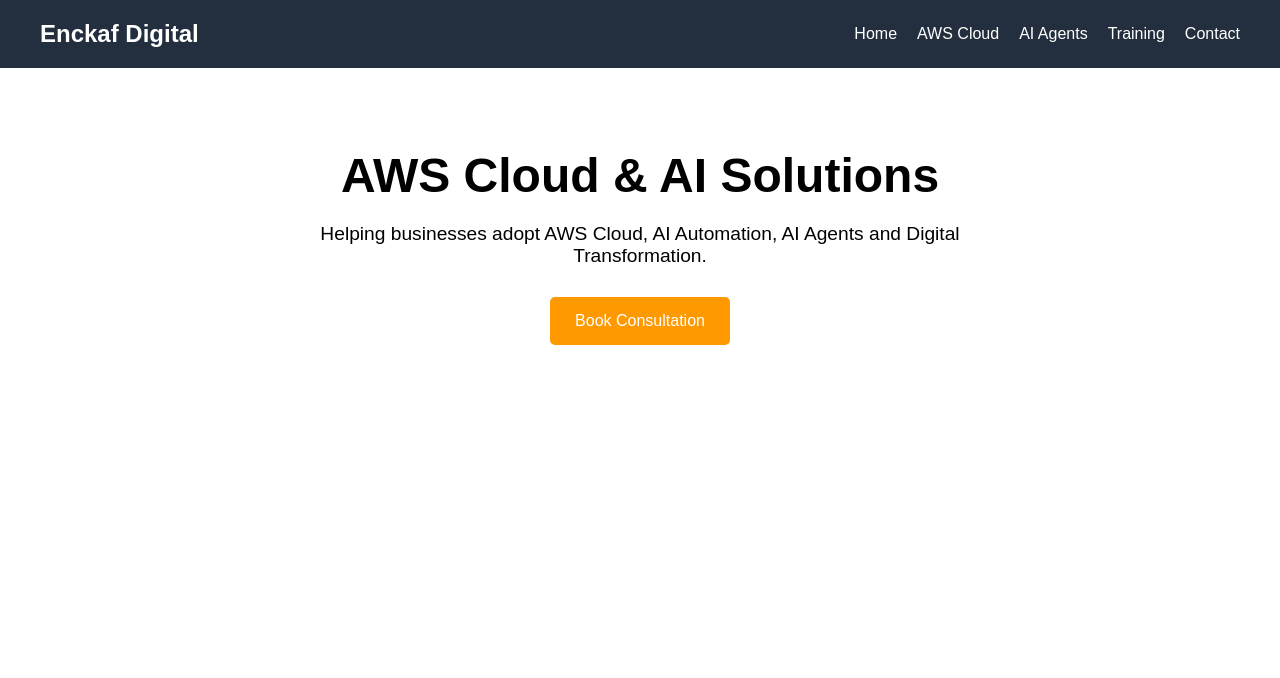
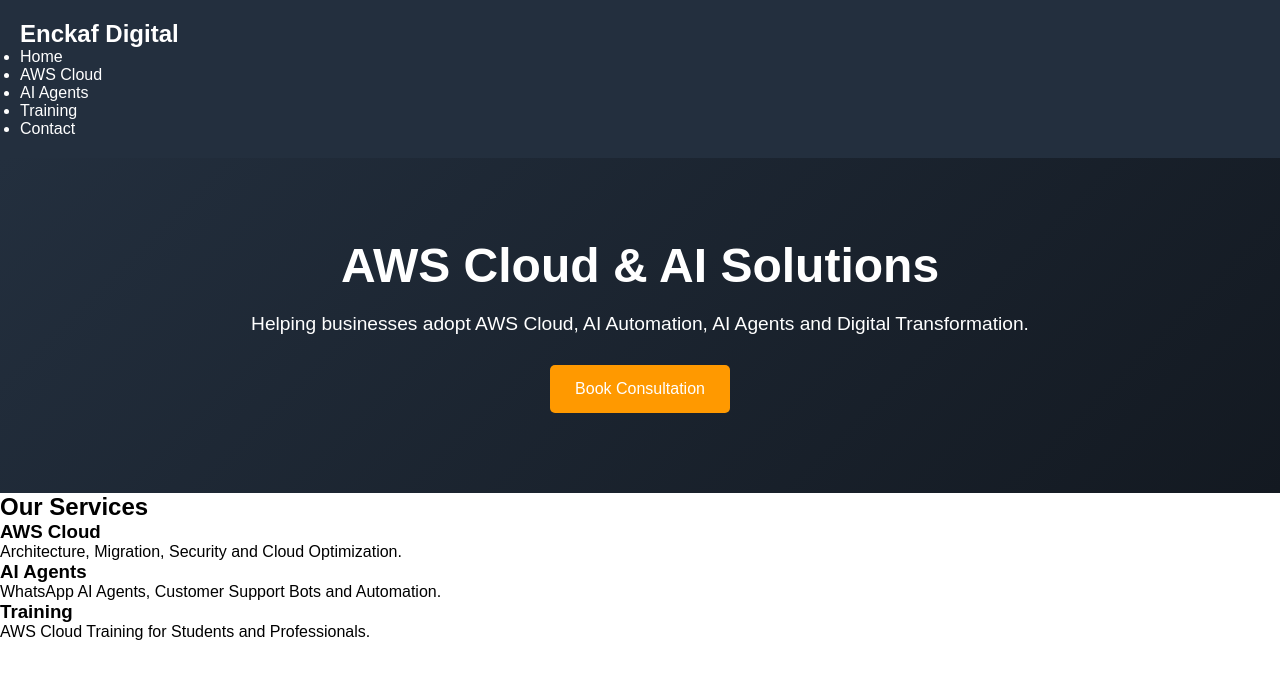
Before and after one commit to soyekale1/enckaf-digital-react, a React (Vite) app: page / in a window 1280 px wide. Shown: the top 678 px of the page. Built offline with nearby package versions, Linux system fonts and the light colour scheme.

Commit message:
Improved hero section styling

```diff
--- a/src/App.jsx
+++ b/src/App.jsx
@@ -2,7 +2,7 @@
 
 function App() {
   return (
-    <div>
+    <>
       <nav className="navbar">
         <h2>Enckaf Digital</h2>
 
@@ -25,7 +25,36 @@
 
         <button>Book Consultation</button>
       </section>
-    </div>
+
+      <section className="services">
+        <h2>Our Services</h2>
+
+        <div className="cards">
+
+          <div className="card">
+            <h3>AWS Cloud</h3>
+            <p>
+              Architecture, Migration, Security and Cloud Optimization.
+            </p>
+          </div>
+
+          <div className="card">
+            <h3>AI Agents</h3>
+            <p>
+              WhatsApp AI Agents, Customer Support Bots and Automation.
+            </p>
+          </div>
+
+          <div className="card">
+            <h3>Training</h3>
+            <p>
+              AWS Cloud Training for Students and Professionals.
+            </p>
+          </div>
+
+        </div>
+      </section>
+    </>
   );
 }
 
--- a/src/index.css
+++ b/src/index.css
@@ -1,32 +1,13 @@
-* {
-  margin: 0;
-  padding: 0;
-  box-sizing: border-box;
-}
+.hero {
+  background: linear-gradient(
+    135deg,
+    #232f3e,
+    #131921
+  );
 
-body {
-  font-family: Arial, sans-serif;
-}
-
-.navbar {
-  background: #232f3e;
   color: white;
-  padding: 20px 40px;
-
-  display: flex;
-  justify-content: space-between;
-  align-items: center;
-}
-
-.navbar ul {
-  list-style: none;
-  display: flex;
-  gap: 20px;
-}
-
-.hero {
   text-align: center;
-  padding: 100px 20px;
+  padding: 120px 20px;
 }
 
 .hero h1 {
@@ -35,17 +16,8 @@
 }
 
 .hero p {
-  max-width: 700px;
+  max-width: 800px;
   margin: auto;
   margin-bottom: 30px;
   font-size: 1.2rem;
 }
-
-button {
-  background: #ff9900;
-  color: white;
-  border: none;
-  padding: 15px 30px;
-  border-radius: 5px;
-  cursor: pointer;
-}
```
